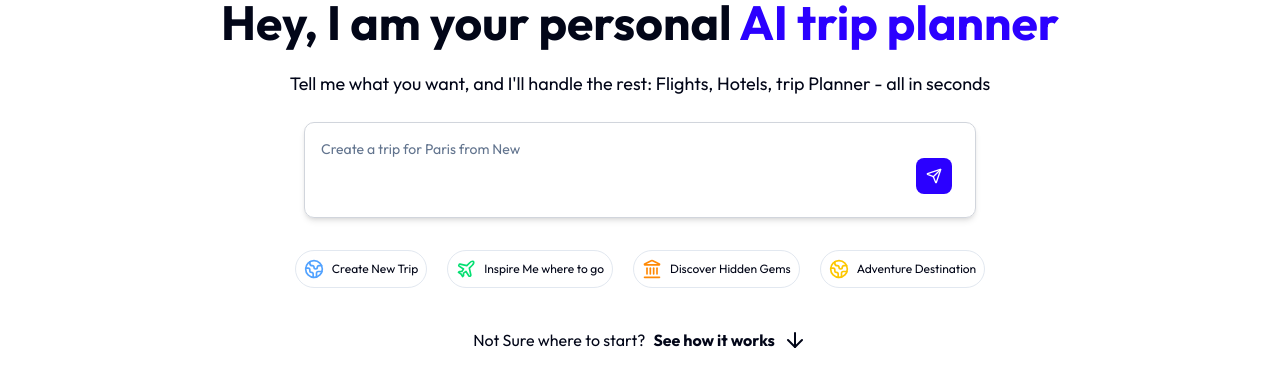
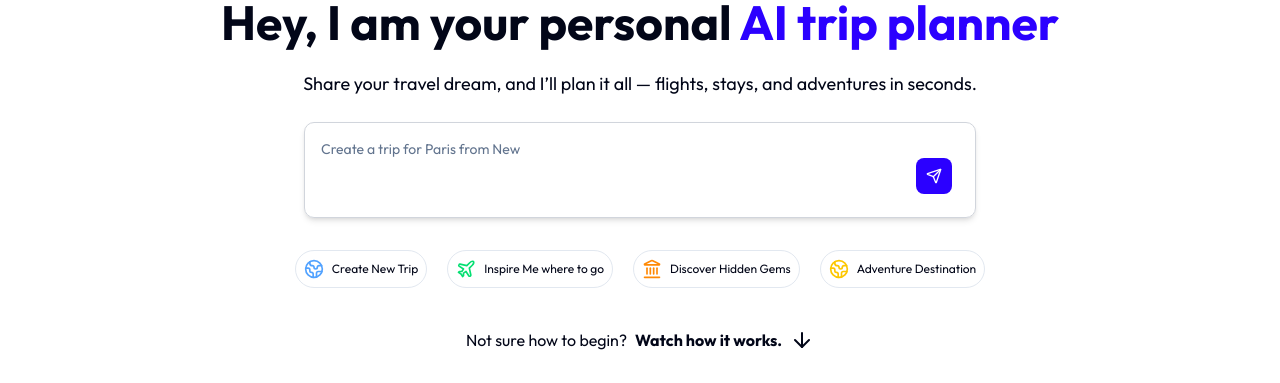
Before and after one commit to ChamilaDeSilvaKarunanayaka/AtlasMind-Ai-trip-planner, a Next.js app: page / in a window 1280 px wide. Shown: the part 167-550 px from the top of the page. Built offline with nearby package versions, Linux system fonts and the light colour scheme.

Commit message:
chore(hero): update tagline and CTA text for better clarity and tone

```diff
--- a/app/_components/Hero.tsx
+++ b/app/_components/Hero.tsx
@@ -33,8 +33,8 @@ function Hero() {
           <span className="text-primary">AI trip planner</span>
         </h1>
         <p className="text-lg">
-          Tell me what you want, and I'll handle the rest: Flights, Hotels, trip
-          Planner - all in seconds
+          Share your travel dream, and I’ll plan it all — flights, stays,
+          and adventures in seconds.
         </p>
       </div>
 
@@ -66,7 +66,7 @@ function Hero() {
         ))}
       </div>
 
-      <h2 className="my-7 mt-10 flex gap-2 text-center">Not Sure where to start? <strong>See how it works</strong><ArrowDown /></h2>
+      <h2 className="my-7 mt-10 flex gap-2 text-center">Not sure how to begin? <strong>Watch how it works.</strong><ArrowDown /></h2>
 
       {/* Video section */}
       <div className="mt-1">
```
